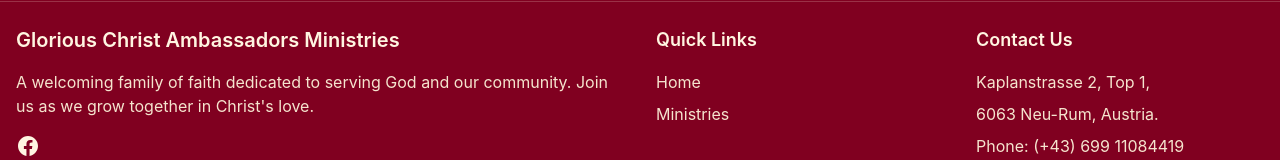
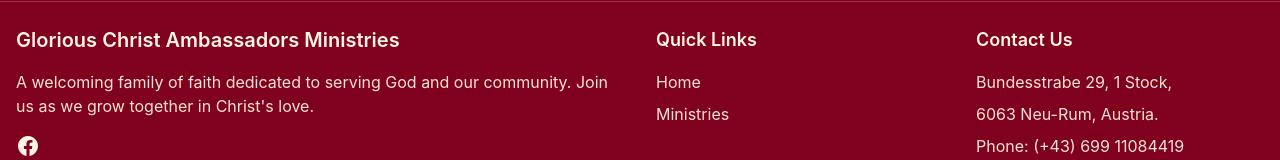
Before and after one commit to Anita9771/gcam-client, a React (Create React App) app: page /more/departments in a window 1280 px wide. Shown: the part 5375-5535 px from the top of the page. Built offline with nearby package versions, Linux system fonts and the light colour scheme.

Commit message:
change address and add programs

```diff
--- a/src/components/Footer.js
+++ b/src/components/Footer.js
@@ -1,7 +1,6 @@
 import { Link } from "react-router-dom";
 
 const Footer = () => {
-
   // const handleSubscribe = async (e) => {
   //   e.preventDefault();
   //   try {
@@ -88,7 +87,7 @@ const Footer = () => {
               Contact Us
             </h3>
             <address className="not-italic text-[#f5e4ce]">
-              <p className="mb-2">Kaplanstrasse 2, Top 1, </p>
+              <p className="mb-2">Bundesstrabe 29, 1 Stock, </p>
               <p className="mb-2">6063 Neu-Rum, Austria.</p>
               <p className="mb-2">Phone: (+43) 699 11084419</p>
               <p className="mb-2">gloriouschristambassador@gmail.com</p>
@@ -111,7 +110,9 @@ const Footer = () => {
                 <span>Tue 7:00 PM</span>
               </li>
               <li className="flex justify-between">
-                <span>Night Vigil <br/> (Every First, Second and Third Friday):</span>
+                <span>
+                  Night Vigil <br /> (Every First, Second and Third Friday):
+                </span>
                 <span>Fri 10:00 PM</span>
               </li>
             </ul>
--- a/src/pages/Giving/GiveNow.jsx
+++ b/src/pages/Giving/GiveNow.jsx
@@ -47,7 +47,7 @@ const GiveNow = () => {
         <address className="not-italic text-[#FFF5E1]/90">
           Glorious Christ Ambassadors Ministries
           <br />
-          Kaplanstrasse 2, Top 1,
+          Bundesstrabe 29, 1 Stock,
           <br />
           6063 Neu-Rum, Austria.
           <br />
--- a/src/pages/Help/Contact.jsx
+++ b/src/pages/Help/Contact.jsx
@@ -37,7 +37,7 @@ const Contact = () => {
 
         <div className="py-2">
           <address className="not-italic text-[#f5e4ce]">
-            <p className="mb-2">Kaplanstrasse 2, Top 1, </p>
+            <p className="mb-2">Bundesstrabe 29, 1 Stock, </p>
             <p className="mb-2">6063 Neu-Rum, Austria.</p>
             <p className="mb-2">Phone: (+43) 699 11084419</p>
             <p className="mb-2">Email: gloriouschristambassador@gmail.com</p>
--- a/src/pages/Home.jsx
+++ b/src/pages/Home.jsx
@@ -231,7 +231,7 @@ const Home = () => {
               Upcoming: Innsbruck Spiritual Awakening
             </h3>
             <p className="mb-4">
-              Date: Sep 13th, 2025 | Time: 9:00 AM - 4:00 PM
+              Date: Aug 15th, 2026 | Time: 12:00 noon - 6:00 PM
             </p>
             <p className="mb-4">
               Join us for a powerful time in God's presence featuring worship,
@@ -244,7 +244,7 @@ const Home = () => {
               Register Now
             </Link>
           </div>
-          <div>
+          {/* <div>
             <h3 className="text-2xl font-bold mb-2">
               Upcoming: Innsbruck City Praise
             </h3>
@@ -258,7 +258,7 @@ const Home = () => {
             >
               Register Now
             </Link>
-          </div>
+          </div> */}
         </div>
       </section>
 
```
